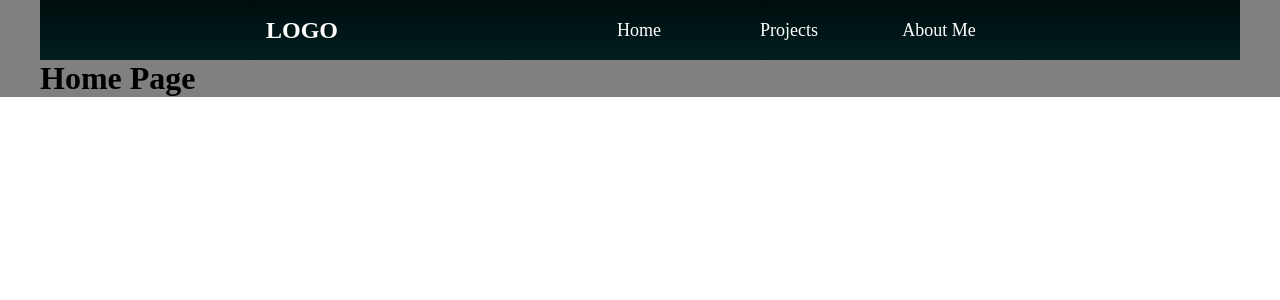
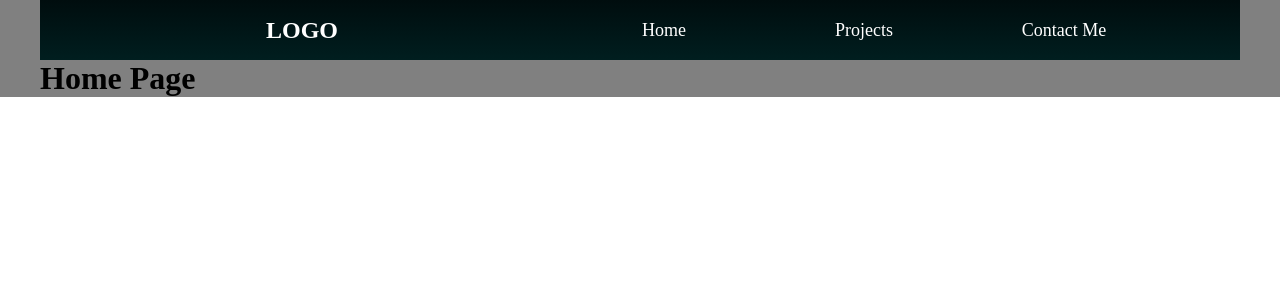
Before and after one commit to Leonel-Padilla2/portfolio, a React (Create React App) app: page / in a window 1280 px wide. Shown: the top 300 px of the page. Built offline with nearby package versions, Linux system fonts and the light colour scheme.

Commit message:
refactor: editing navbar template in order to attach it at the project

```diff
--- a/src/components/NavBar/NavBar.css
+++ b/src/components/NavBar/NavBar.css
@@ -51,12 +51,17 @@
   background-color: transparent;
   color: var(--font-color);
   width: 200px;
-  height: 49px;
+  height: 50px;
   font-size: 18px;
   display: flex;
   justify-content: center;
   align-items: center;
   transition: 0.2s;
+}
+
+.navbar-link {
+  width: 100%;
+  text-decoration: none;
 }
 
 .navbar-item:hover {
@@ -84,39 +89,29 @@
     grid-template-columns: repeat(2, 50%);
     grid-template-rows: 60px 150px;
     justify-items: center;
-
+    position: relative;
+    z-index: 10;
   }
 
   .navbar-displayer {
     display: block;
-    z-index: 1;
   }
 
   .list-container {
     grid-column-start: 1;
     grid-column-end: 4;
-    align-self: flex-start;
     width: 100%;
     height: 100%;
-    display: flex;
-    justify-content: center;
-    margin: -150px;
-    z-index: -1;
+    margin-right: 200%;
+    opacity: 0;
+    position: relative;
+    z-index: -10;
   }
 
   .active .list-container {
-    margin: 0px;
-    animation: appear;
-  }
-
-  @keyframes appear {
-    from {
-      z-index: 0;
-    }
-
-    to {
-      z-index: 1;
-    }
+    margin-right: 0%;
+    opacity: 1;
+    display: flex;
   }
 
   .items-list{
--- a/src/components/NavBar/NavBar.jsx
+++ b/src/components/NavBar/NavBar.jsx
@@ -1,24 +1,51 @@
 import React from 'react'
 import { useState } from 'react'
 import menuLogo from  '../../images/menu-logo.png'
+import { Link } from 'react-router-dom'
 import './NavBar.css'
 
 const NavBar = () => {
   const [activated, setActivated] = useState(false)
+
+  const toggleActive = () => {
+    setActivated(curreent => !curreent)
+  }
+
+
   return (
     <header className={`navbar-container ${activated ? 'active' : ''}`}>
 
       <h2>LOGO</h2>
 
-      <button onClick={()=> setActivated(curreent => !curreent)} className='navbar-displayer'>
+      <button
+        className='navbar-displayer'
+        onClick={toggleActive}
+      >
         <img src={menuLogo} alt="menu logo" />
       </button>
 
       <nav className='list-container'>
         <ul className='items-list'>
-          <li className='navbar-item'>Home</li>
-          <li className='navbar-item'>Projects</li>
-          <li className='navbar-item'>About Me</li>
+          <Link
+            className='navbar-link'
+            to='/'
+          >
+            <li className='navbar-item'>Home</li>
+          </Link>
+
+          <Link
+            className='navbar-link'
+            to='/projects'
+          >
+            <li className='navbar-item'>Projects</li>
+          </Link>
+
+          <Link
+            className='navbar-link'
+            to='/contact'
+          >
+            <li className='navbar-item'>Contact Me</li>
+          </Link>
         </ul>
       </nav>
 
```
